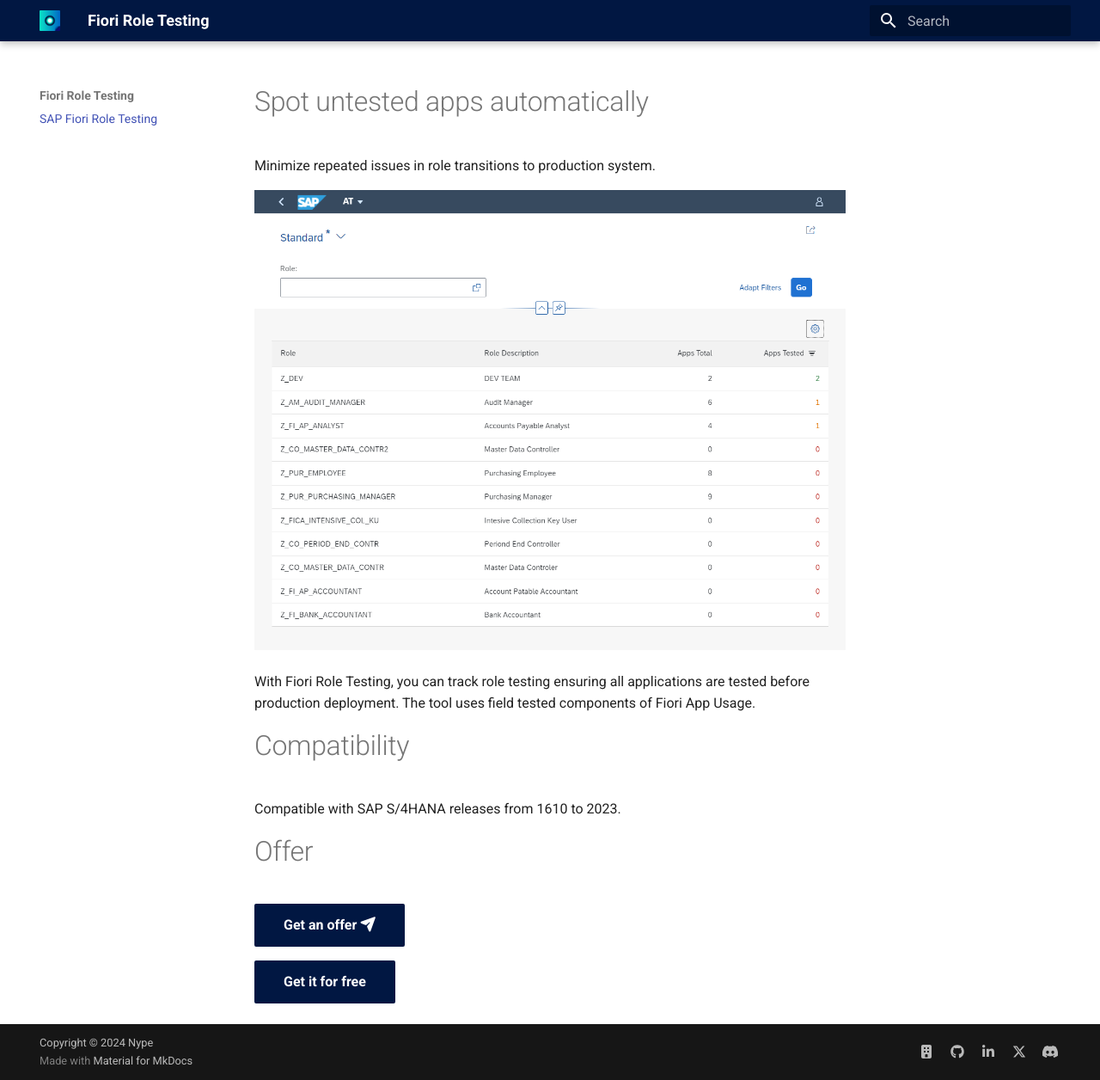
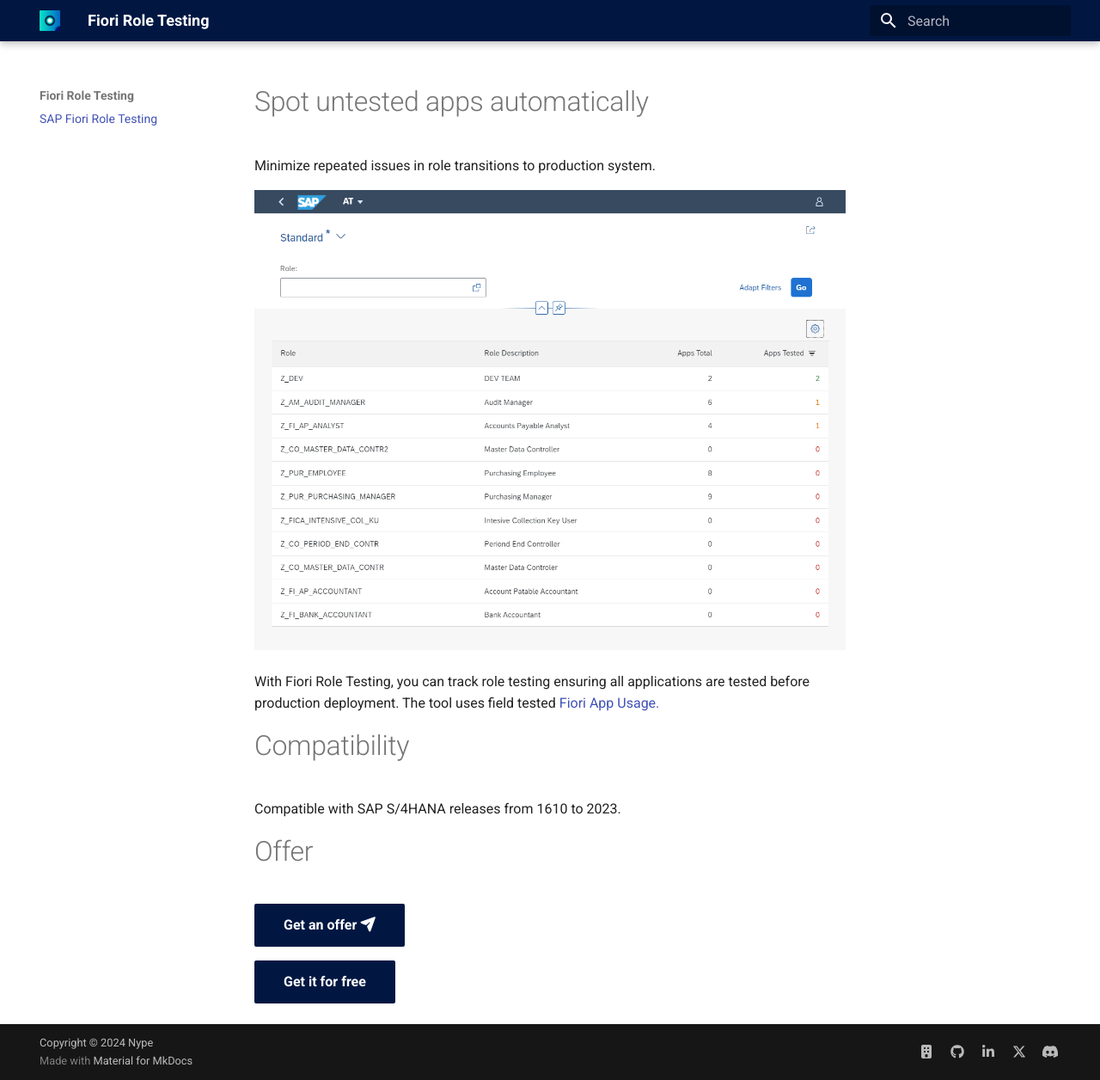
Before and after one commit to fioriroletesting/fioriroletesting.github.io, an MkDocs documentation site: the page built from docs/index.md, in a window 1280 px wide and 1256 px high. Shown: the whole window at 86% size. Built offline with MkDocs 1.6.1 and Material for MkDocs 9.7.7, drawn with Linux system fonts in a browser that asks for light colours.

Commit message:
docs: link

```diff
--- a/docs/index.md
+++ b/docs/index.md
@@ -8,7 +8,7 @@
 
 [![](res/frt.png)](res/frt.png)
 
-With Fiori Role Testing, you can track role testing ensuring all applications are tested before production deployment. The tool uses field tested components of Fiori App Usage.
+With Fiori Role Testing, you can track role testing ensuring all applications are tested before production deployment. The tool uses field tested [Fiori App Usage.](https://help.fioriappsusage.org)
 
 # Compatibility
 
```
